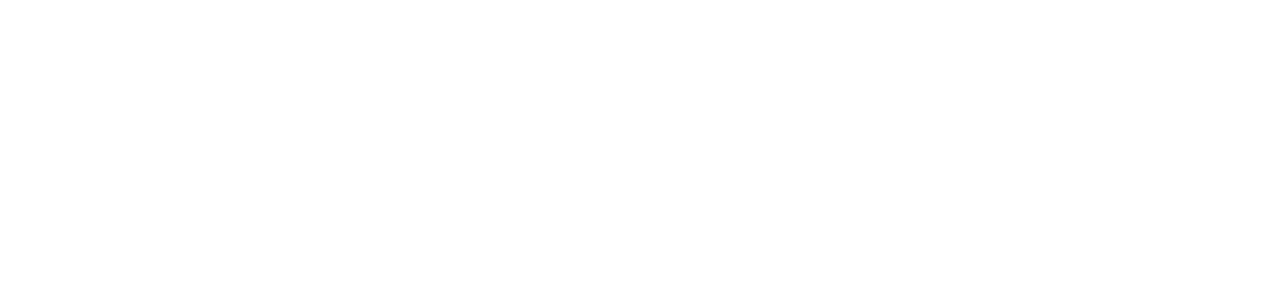
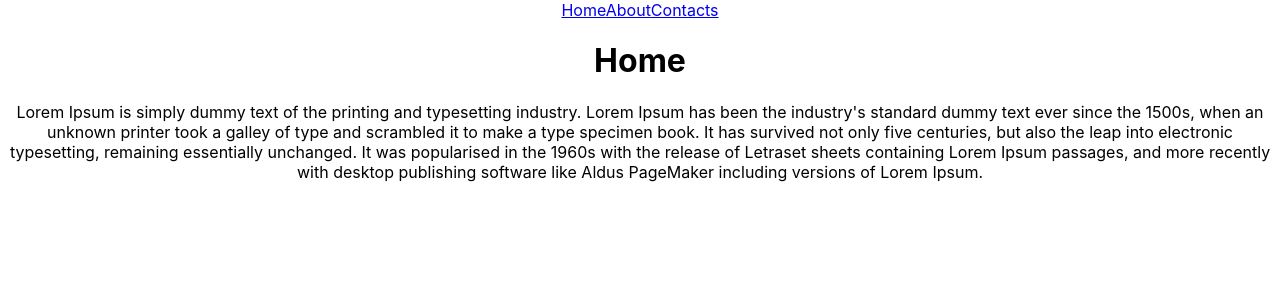
Before and after one commit to AyanaZhaparova/router-example, a React (Create React App) app: page / in a window 1280 px wide. Shown: the top 300 px of the page. Built offline with nearby package versions, Linux system fonts and the light colour scheme.

Commit message:
changed App.js

```diff
--- a/src/App.js
+++ b/src/App.js
@@ -1,15 +1,22 @@
-import About from './About/About';
 import './App.css';
-import Contacts from './Contacts/Contacts';
-import Home from './Home/Home';
+import About from "./About/About"
+import Contacts from "./Contacts/Contacts"
+import Home from "./Home/Home"
+import { Route } from "react-router"
+import { Link } from 'react-router-dom';
 
 function App() {
   return (
     <div className="App">
 
-      <a href={ <About />}></a>
-      <a href={ <Contacts />}></a>
-      <a href={ <Home />}></a>
+      <Link to="/">Home</Link>
+      <Link to="/about">About</Link>
+      <Link to="/contakts">Contacts</Link>
+
+
+      <Route path="/about" component = {About}/>
+      <Route path="/contakts" component = {Contacts}/>
+      <Route path="/" component = {Home} exact/>
 
 
     </div>
```
